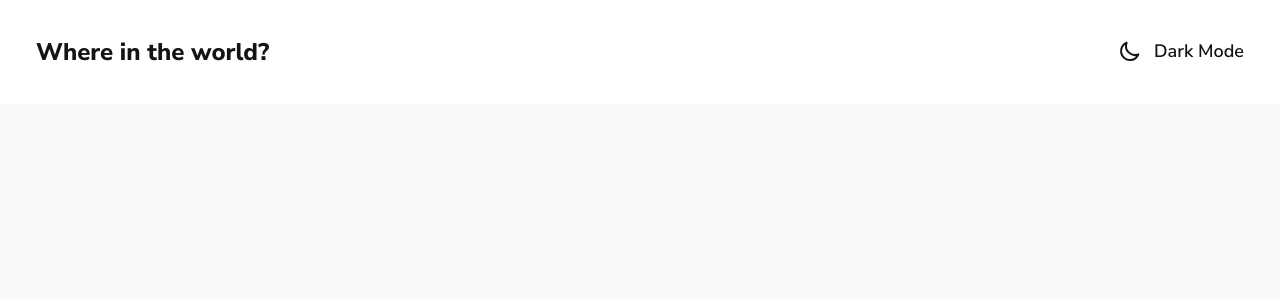
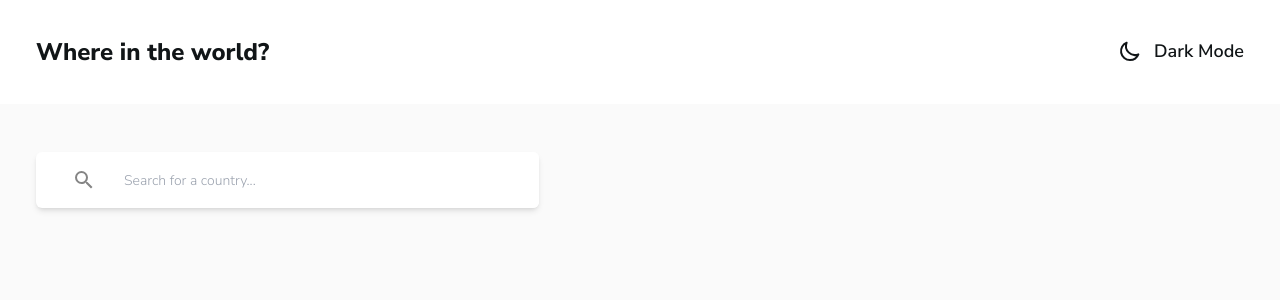
Before and after one commit to Mudi-Igbinoba/rest-countries-api, a React (Vite) app: page / in a window 1280 px wide. Shown: the top 300 px of the page. Built offline with nearby package versions, Linux system fonts and the light colour scheme.

Commit message:
added search bar to main section

```diff
--- a/src/App.jsx
+++ b/src/App.jsx
@@ -1,5 +1,6 @@
 import { useState } from 'react';
 import Header from './components/Header';
+import SearchBar from './components/SearchBar';
 
 function App() {
     const [isDark, setIsDark] = useState(false);
@@ -7,13 +8,15 @@ function App() {
 
     return (
         <div className={styles}>
-            <div className=' text-blue-1200 dark:text-white'>
+            <div className='text-blue-1200 dark:text-white'>
                 {/* Header */}
                 <Header isDark={isDark} setDark={setIsDark} />
                 {/* Main */}
                 <main className='bg-zinc-50 dark:bg-blue-1100 min-h-screen'>
-                    <div className='container px-4 py-9 md:px-9 min-[1440px]:px-0 min-[1440px]:py-7'>
-                        <div className='flex flex-wrap justify-between items-center'></div>
+                    <div className='container mx-auto px-4 py-8 md:px-9 min-[1440px]:px-0 lg:py-12'>
+                        <div className='flex flex-wrap justify-between items-center'>
+                            <SearchBar />
+                        </div>
                     </div>
                 </main>
 
```
